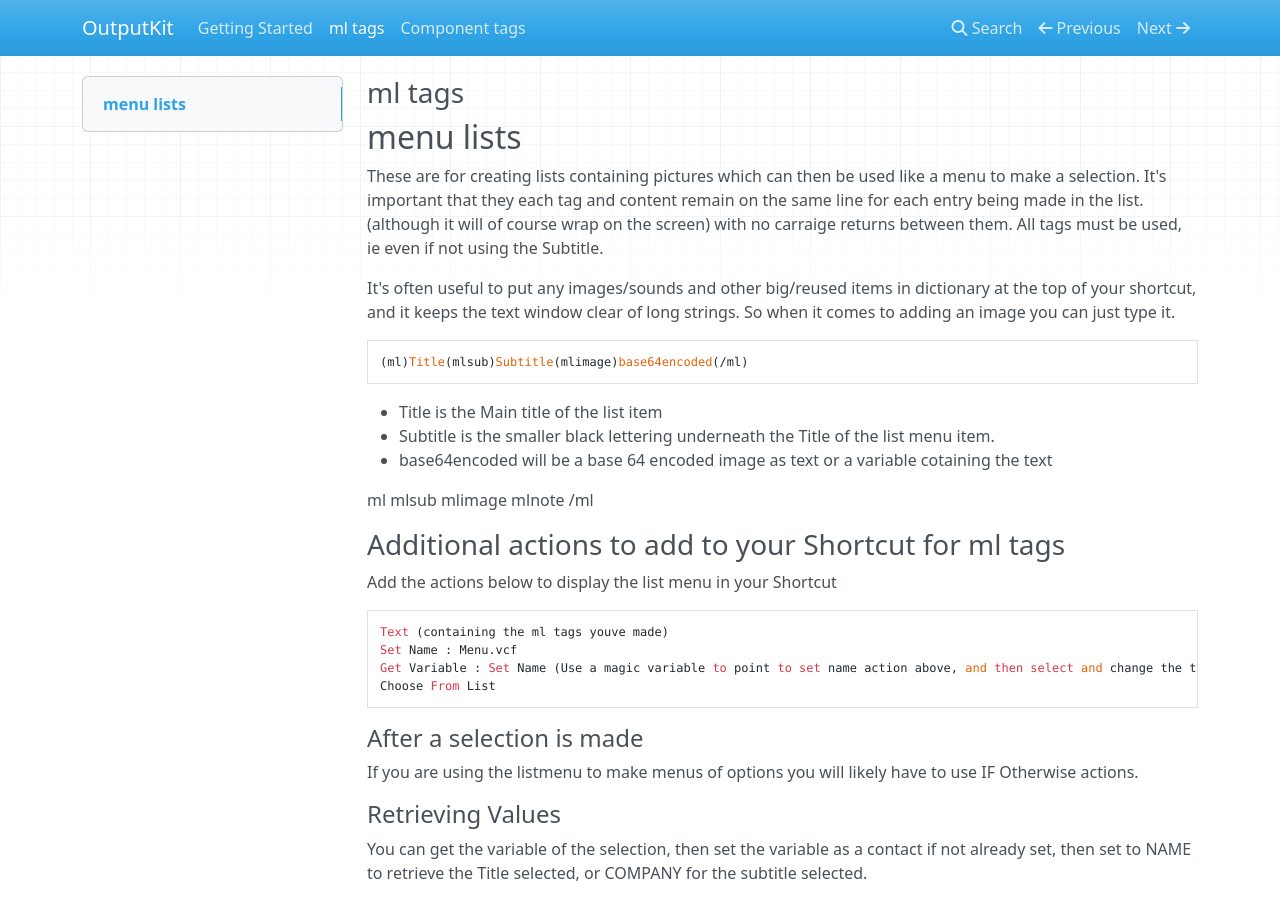
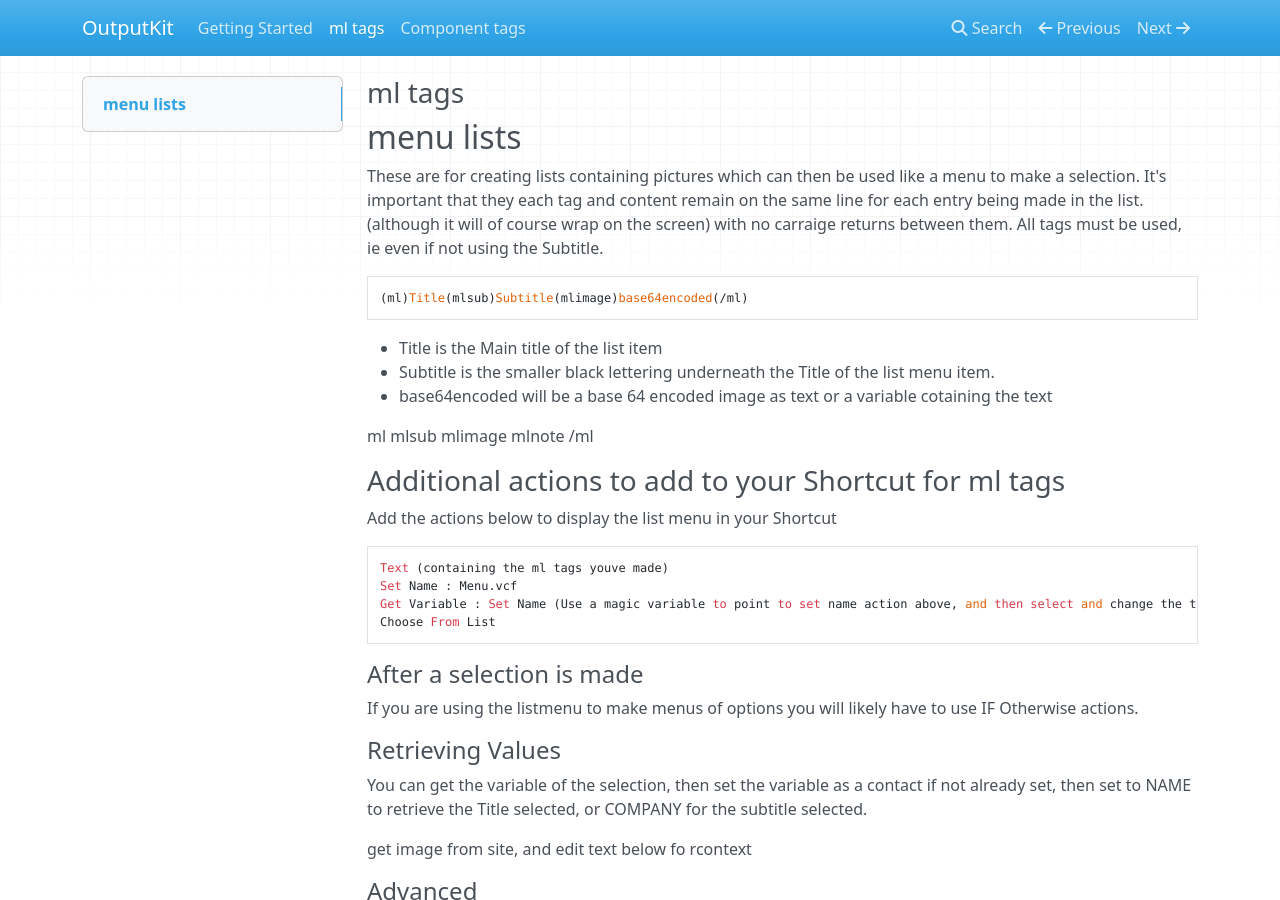
Before and after one commit to nturpin0/OutputKit, an MkDocs documentation site: the page built from docs/mltags.md, in a window 1280 px wide and 900 px high. Built offline with MkDocs 1.6.1, drawn with Linux system fonts in a browser that asks for light colours; nearby versions of some CDN libraries.

Commit message:
Update mltags.md

````diff
--- a/docs/mltags.md
+++ b/docs/mltags.md
@@ -4,7 +4,7 @@
 These are for creating lists containing pictures which can then be used like a menu to make a selection. It's important that they each tag and content remain on the same line for each entry being made in the list.
 (although it will of course wrap on the screen) with no carraige returns between them. All tags must be used, ie even if not using the Subtitle.
 
-It's often useful to put any images/sounds and other big/reused items in dictionary at the top of your shortcut, and it keeps the text window clear of long strings. So when it comes to adding an image you can just type it.
+
 
 ```
 (ml)Title(mlsub)Subtitle(mlimage)base64encoded(/ml)
````
